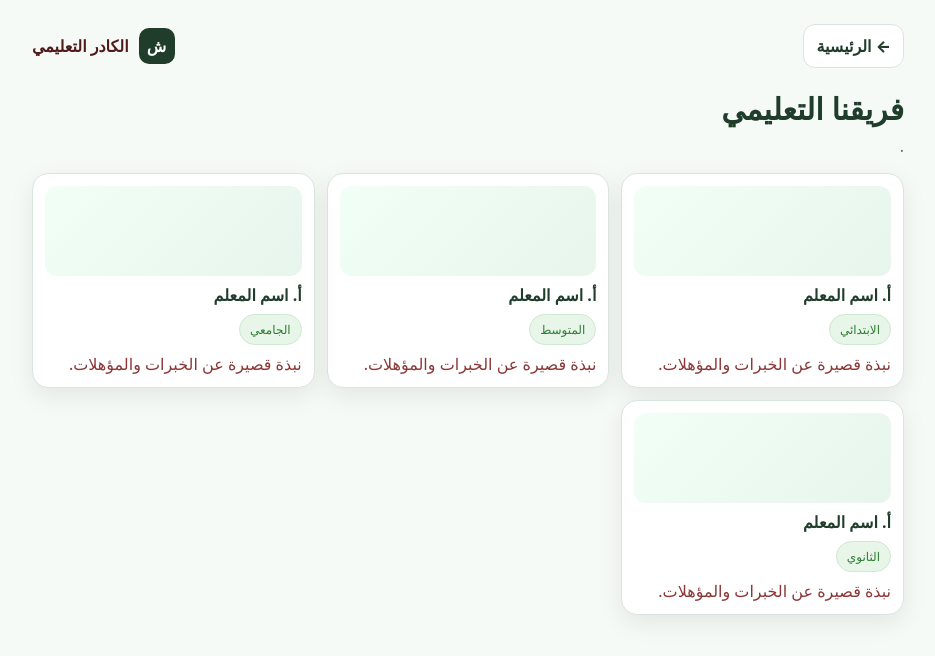
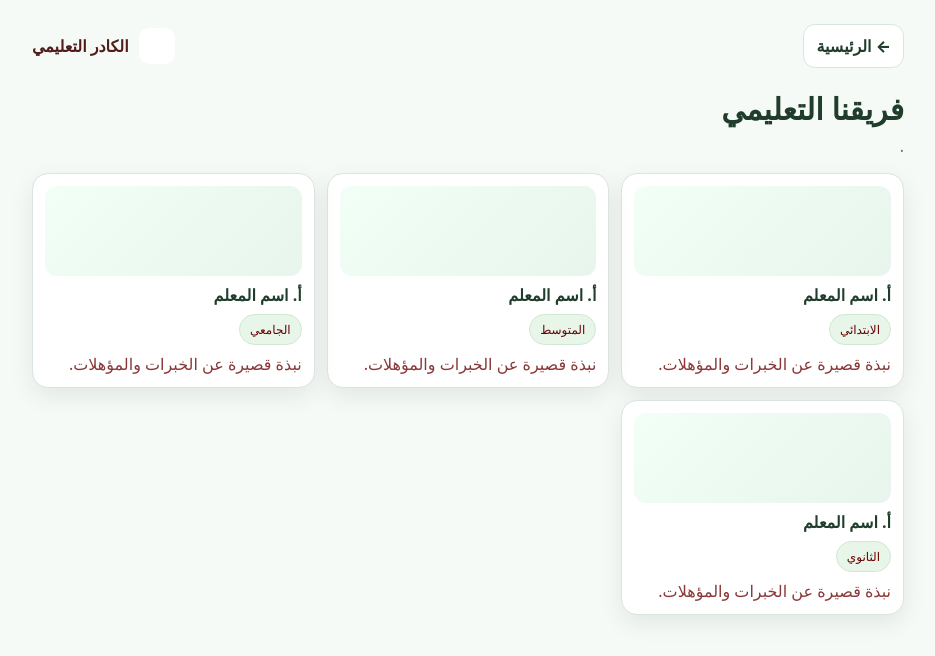
Before and after one commit to alshareef-mosque/log-in, a plain HTML site: page staff.html in a window 1280 px wide. Shown: the whole page, without its empty margins (172-1107 px from the left). Drawn offline with Linux system fonts and the light colour scheme.

Commit message:
Add files via upload

```diff
--- a/staff.html
+++ b/staff.html
@@ -17,14 +17,14 @@
   .container{max-width:900px;margin:0 auto;padding:14px}
   .top{display:flex;align-items:center;justify-content:space-between;padding:10px 0}
   a.back{border:1px solid var(--ring);background:#fff;border-radius:12px;padding:10px 12px;color:var(--brand);text-decoration:none;font-weight:800}
-  h1{margin:10px 0 6px;color:var(--brand);font-weight:1000;font-size:clamp(22px,4.5vw,30px)}
+  h1{margin:10px 0 6px;color:var(--brand);font-weight:1000;font-size:clamp(22px,4.5vw,30px) }
   p.lead{margin:0;color:var(--muted)}
 
   .grid{margin-top:16px;display:grid;gap:12px;grid-template-columns:repeat(auto-fill,minmax(220px,1fr))}
   .card{background:#fff;border:1px solid var(--ring);border-radius:16px;box-shadow:var(--shadow);padding:12px;display:grid;gap:8px}
   .avatar{height:90px;border-radius:12px;background:linear-gradient(135deg,#f2fff6,#e7f5ec)}
   .name{font-weight:900;color:var(--brand)}
-  .chip{font-size:12px;color:#2e7d32;background:#e8f5e9;border:1px solid #cfe8d1;border-radius:999px;padding:6px 10px;justify-self:start}
+  .chip{font-size:12px;color:#690202;background:#e8f5e9;border:1px solid #cfe8d1;border-radius:999px;padding:6px 10px;justify-self:start}
 </style>
 </head>
 <body>
@@ -32,7 +32,7 @@
     <div class="top">
       <a class="back" href="index.html">← الرئيسية</a>
       <div style="display:flex;align-items:center;gap:10px">
-        <div style="width:36px;height:36px;border-radius:10px;background:#1f3d2a;display:grid;place-items:center;color:#fff;font-weight:900">ش</div>
+        <div style="width:36px;height:36px;border-radius:10px;background:#ffffff;display:grid;place-items:center;color:#fff;font-weight:900"></div>
         <b style="color:#501b1b">الكادر التعليمي</b>
       </div>
     </div>
```
Also changed, not shown: index.html (+2 -0 lines).
